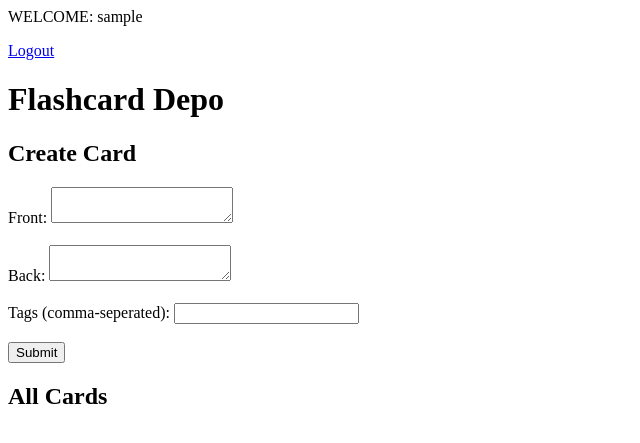
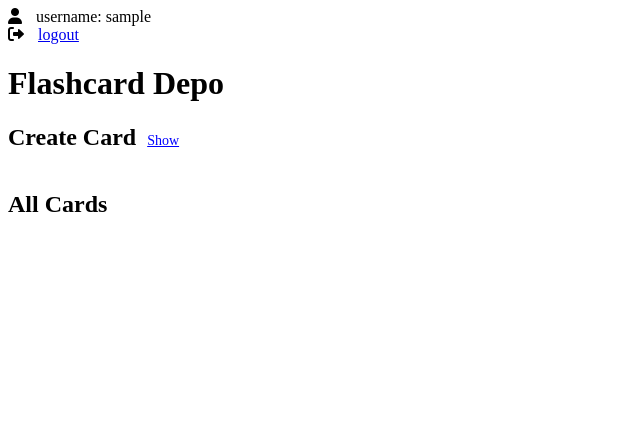
Before and after one commit to seanmisra/flashcard-depo, a PHP site: page / in a window 1280 px wide. Shown: the top 443 px of the page, without its empty margins (0-640 px from the left). Run offline with PHP 8.4, Linux system fonts and the light colour scheme; the visitor is signed in with stand-in values (Sample User, id 1); data that the repository does not hold is empty.

Commit message:
Style clean-up

```diff
--- a/src/index.php
+++ b/src/index.php
@@ -17,27 +17,41 @@ error_reporting(E_ALL);
       <link rel="stylesheet" href="https://cdnjs.cloudflare.com/ajax/libs/font-awesome/6.2.1/css/all.min.css" integrity="sha512-MV7K8+y+gLIBoVD59lQIYicR65iaqukzvf/nwasF0nqhPay5w/9lJmVM2hMDcnK1OnMGCdVK+iQrJ7lzPJQd1w==" crossorigin="anonymous" referrerpolicy="no-referrer" />
     </head>
 
-    <p><?php echo "WELCOME: " . $_SESSION['username']; ?></p>
-    <a href="logout.php">Logout</a>
+    <i class="fa-solid fa-user"></i>
+    <p id="username-line"><?php echo "username: " . $_SESSION['username']; ?></p>
+
+    <br>
+    <i class="fa-solid fa-right-from-bracket"></i>
+    <a id="logout" href="logout.php">logout</a>
 
     <h1>Flashcard Depo</h1>
 
-    <h2>Create Card</h2>
+    <h2 id="create-card-label">Create Card</h2>
+    <span class="invisible" onclick="<?php echo 'toggleCreateCard()'?>"
+      id="hide-create-card">
+      Hide
+    </span>
 
-    <form method="post">
-        <label for="flashcard-front">Front: </label>
-        <textarea name="flashcard-front" id="flashcard-front" type='text'></textarea>
+    <span class="visible-inline" onclick="<?php echo 'toggleCreateCard()'?>"
+      id="show-create-card">
+      Show
+    </span>
+
+
+    <form class="invisible" id="create-card-form" method="post">
+        <label class="card-create-label" for="flashcard-front">Front: </label>
+        <textarea class="card-create-input card-create-textarea" name="flashcard-front" id="flashcard-front" type='text'></textarea>
         <br><br>
 
-        <label for="flashcard-back">Back: </label>
-        <textarea name="flashcard-back" id="flashcard-back" type='text'></textarea>
+        <label class="card-create-label" for="flashcard-back">Back: </label>
+        <textarea class="card-create-input card-create-textarea" name="flashcard-back" id="flashcard-back" type='text'></textarea>
         <br><br>
 
-        <label for="flashcard-tags">Tags (comma-seperated): </label>
-        <input name="flashcard-tags" id="flashcard-tags" type='text'></input>
+        <label class="card-create-label" for="flashcard-tags">Tags (cs): </label>
+        <input autocomplete="off" class="card-create-input" name="flashcard-tags" id="flashcard-tags" type='text'></input>
         <br><br>
 
-        <button>Submit</button>
+        <button id="create-card-button">Submit</button>
     </form>
   <?php require('cardAction.php') ?>
 </html>
--- a/src/script/cardScript.js
+++ b/src/script/cardScript.js
@@ -41,3 +41,23 @@ function submitDelete(id) {
     let cardForm = getFormById(id);
     cardForm.submit();
 }
+
+function toggleCreateCard () {
+    console.log('toggleCreateCard');
+    let createForm = document.getElementById("create-card-form");
+    let hide = createForm.className.split(' ').includes('invisible');
+
+    let hideCreateCard = document.getElementById('hide-create-card');
+    let showCreateCard = document.getElementById('show-create-card');
+
+    if (hide) {
+        createForm.classList.replace('invisible', 'visible');
+        hideCreateCard.classList.replace('invisible', 'visible-inline');
+        showCreateCard.classList.replace('visible-inline', 'invisible');
+
+    } else {
+        createForm.classList.replace('visible', 'invisible');
+        hideCreateCard.classList.replace('visible-inline', 'invisible');
+        showCreateCard.classList.replace('invisible', 'visible-inline');
+    }
+}
--- a/src/style/style.css
+++ b/src/style/style.css
@@ -66,3 +66,78 @@
     margin-top: 100px;
     font-size: 14px;
 }
+
+.login-label {
+    display: inline-block;
+    width: 100px;
+    text-align: right;
+}
+
+#password, #signup-password {
+    margin-top: 20px;
+}
+
+.login-input  {
+    width: 400px;
+    height: 25px;
+}
+
+#login-button, #signup-button, #create-card-button {
+    margin-top: 20px;
+    width: 200px;
+    height: 25px;
+    cursor: pointer;
+}
+
+#create-card-button {
+    margin-top: 0px;
+}
+
+.login-wrapper {
+    margin-left: 10px;
+    margin-top: 20px;
+}
+
+.card-create-label {
+    display: inline-block;
+    width: 70px;
+    text-align: right;
+}
+
+.card-create-input {
+    width: 500px;
+}
+
+.card-create-textarea {
+    height: 75px;
+}
+
+#create-card-label {
+    display: inline-block;
+    margin-top: 0px;
+}
+
+#hide-create-card, #show-create-card {
+    margin-left: 7px;
+    color: blue;
+    text-decoration: underline;
+    font-size: 14px;
+    cursor: pointer;
+}
+
+.visible {
+    display: block;
+}
+
+.invisible {
+    display: none;
+}
+
+.visible-inline {
+    display: inline-block;
+}
+
+#username-line, #logout {
+    display: inline;
+    margin-left: 10px;
+}
```
Also changed, not shown: src/login.php (+20 -7 lines).
